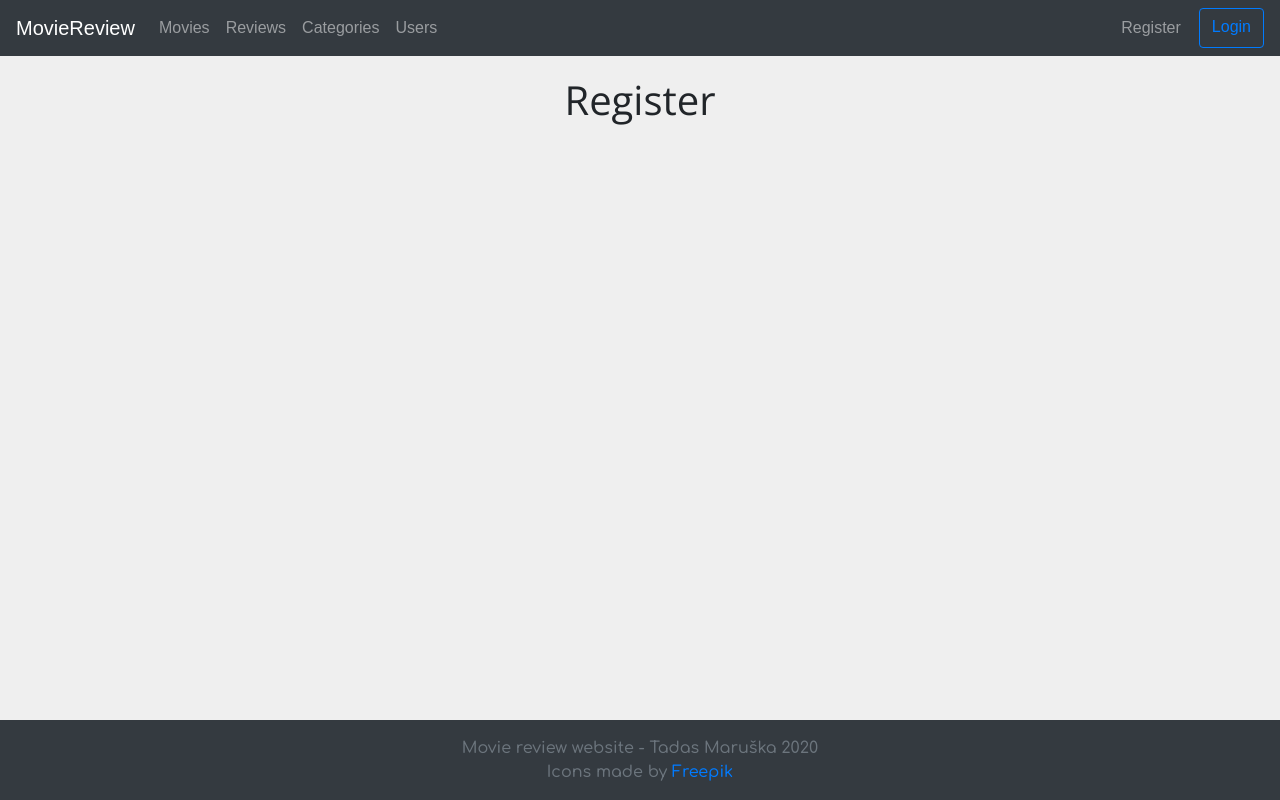
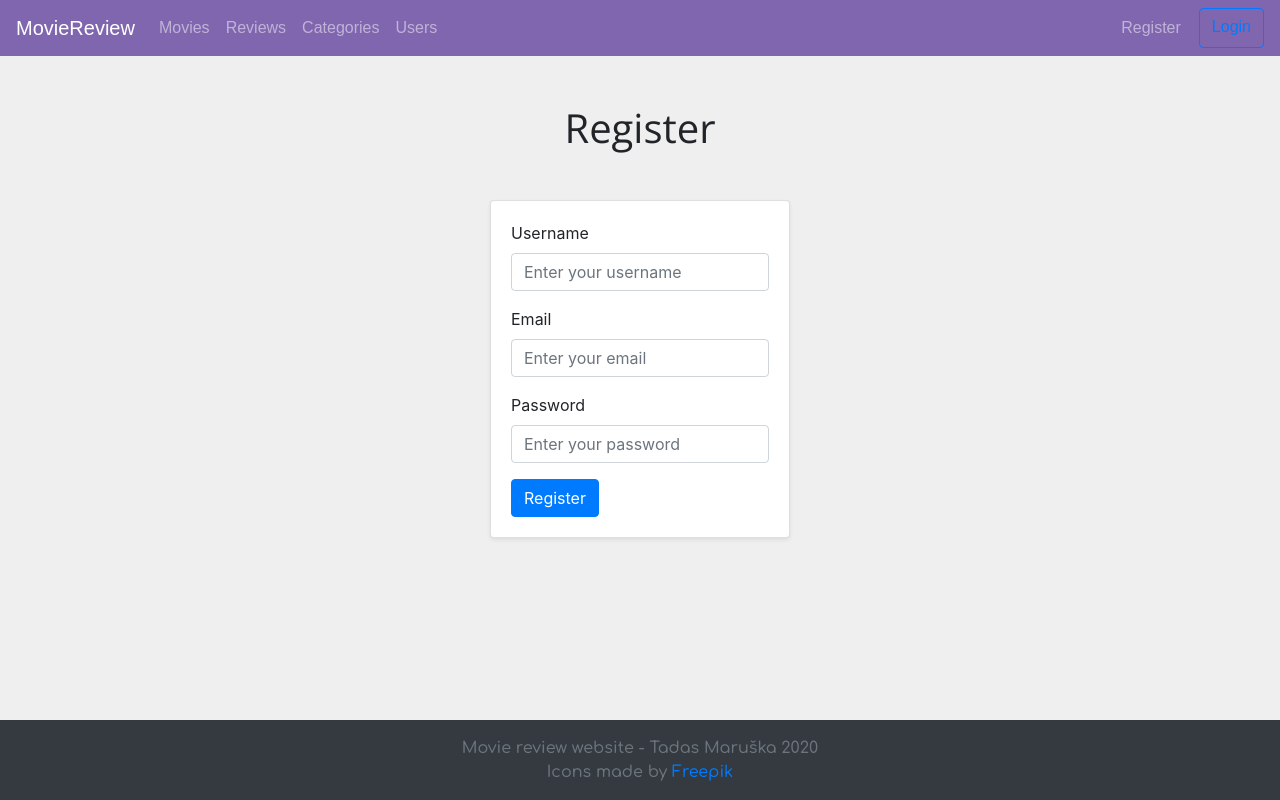
Before and after one commit to aksuram/MoviewReviewApp, a React (Create React App) app: page /register in a window 1280 px wide. Built offline with nearby package versions, Linux system fonts and the light colour scheme.

Commit message:
Fixed redirects and some other things

```diff
--- a/src/App.js
+++ b/src/App.js
@@ -88,7 +88,7 @@ class App extends Component {
             )}
           />
           <Route
-            path="/user"
+            path="/user/:id(\d+)"
             exact
             component={(props) => (
               <User refreshApp={this.refreshApp} {...props} />
@@ -188,7 +188,7 @@ class App extends Component {
             )}
           />
           <Route
-            path="/user"
+            path="/user/:id(\d+)"
             exact
             component={(props) => (
               <User refreshApp={this.refreshApp} {...props} />
@@ -288,7 +288,7 @@ class App extends Component {
             )}
           />
           <Route
-            path="/user"
+            path="/user/:id(\d+)"
             exact
             component={(props) => (
               <User refreshApp={this.refreshApp} {...props} />
--- a/src/Header.js
+++ b/src/Header.js
@@ -200,10 +200,10 @@ class Header extends Component {
       <header>
         <Navbar
           collapseOnSelect
-          bg="dark"
           variant="dark"
           sticky="top"
           expand="md"
+          style={{ backgroundColor: "#8066af" }}
         >
           <Navbar.Brand
             as={Link}
--- a/src/Home.js
+++ b/src/Home.js
@@ -1,6 +1,5 @@
 import React, { Component } from "react";
 import { Image } from "react-bootstrap";
-import { Link } from "react-router-dom";
 
 class Home extends Component {
   render() {
@@ -10,7 +9,7 @@ class Home extends Component {
     }
 
     return (
-      <div className="container text-center">
+      <div className="container text-center home-container">
         <h1 className="text-center mt-4">Movie review website</h1>
         <Image
           src="https://images.unsplash.com/photo-1485846234645-a62644f84728?ixid=MXwxMjA3fDB8MHxwaG90by1wYWdlfHx8fGVufDB8fHw%3D&ixlib=rb-1.2.1&auto=format&fit=crop&w=1040&q=80"
--- a/src/Login.js
+++ b/src/Login.js
@@ -2,6 +2,15 @@ import React, { Component } from "react";
 import { Form, Button, Alert, Card } from "react-bootstrap";
 import { Redirect } from "react-router-dom";
 import { loginUser } from "./authentication";
+import {
+  API_URL,
+  NUMBER_PATTERN,
+  WORD_PATTERN,
+  USERNAME_PATTERN,
+  EMAIL_PATTERN,
+  DOUBLE_PATTERN,
+  DATE_PATTERN,
+} from "./settings";
 
 class Login extends Component {
   constructor(props) {
@@ -64,10 +73,12 @@ class Login extends Component {
                 <Form.Label>Username</Form.Label>
                 <Form.Control
                   name="username"
-                  type="username"
+                  type="text"
                   placeholder="Enter your username"
                   maxLength="50"
                   required="required"
+                  pattern={USERNAME_PATTERN}
+                  title="Enter a viable username from 5 to 50 characters using alfanumerics"
                   value={this.state.username}
                   onChange={this.handleChange}
                 />
@@ -80,6 +91,7 @@ class Login extends Component {
                   maxLength="60"
                   required="required"
                   placeholder="Enter your password"
+                  title="Password needs to be at least 8 characters long"
                   value={this.state.password}
                   onChange={this.handleChange}
                 />
--- a/src/Movie.js
+++ b/src/Movie.js
@@ -1,5 +1,5 @@
 import React, { Component } from "react";
-import { Card, Row, Col, Image, Button, Modal } from "react-bootstrap";
+import { Card, Row, Col, Image, Button, Modal, Alert } from "react-bootstrap";
 import { API_URL } from "./settings";
 import { ReactComponent as StarIcon } from "./icons/star-with-five-points.svg";
 import { getUserRole } from "./authentication";
@@ -173,8 +173,15 @@ class Movie extends Component {
     let message = null;
     if (response.status === 200) {
       message = "Successfully deleted a movie";
+      //window.location.href = "/movies";
 
-      this.setState({ message: message, error: false });
+      this.setState({
+        message: message,
+        error: false,
+        showModal: false,
+        movie: null,
+        button: null,
+      });
     } else {
       if (response.status === 401) {
         message = "Unauthorized to delete movies";
@@ -190,7 +197,7 @@ class Movie extends Component {
         message = "Error: Unknown exception occured";
       }
 
-      this.setState({ message: message, error: true });
+      this.setState({ message: message, error: true, showModal: false });
       //TODO: redirect to movie list
     }
   };
@@ -219,10 +226,17 @@ class Movie extends Component {
         </Modal.Body>
       </Modal>
     );
+    let alert = null;
+    if (this.state.error) {
+      alert = <Alert variant="danger">Couldn't delete the movie</Alert>;
+    } else if (this.state.movie === null && !this.state.error) {
+      alert = <Alert variant="success">Successfully deleted the movie</Alert>;
+    }
 
     return (
       <div className="container">
         <h1 className="text-center mt-4 title-cutoff">{this.state.title}</h1>
+        {alert}
         {modal}
         {this.state.movie}
         {this.state.button}
--- a/src/Register.js
+++ b/src/Register.js
@@ -1,11 +1,147 @@
 import React, { Component } from "react";
+import { Form, Button, Alert, Card } from "react-bootstrap";
+import { Redirect } from "react-router-dom";
+import { API_URL, USERNAME_PATTERN, EMAIL_PATTERN } from "./settings";
 
 class Register extends Component {
+  constructor(props) {
+    super(props);
+    this.state = {
+      username: "",
+      email: "",
+      password: "",
+      message: null,
+      error: false,
+      successfull: false,
+    };
+  }
+
+  handleChange = (event) => {
+    const target = event.target;
+    const value = target.value;
+    const name = target.name;
+
+    this.setState({
+      [name]: value,
+    });
+  };
+
+  register = async (event) => {
+    event.preventDefault();
+
+    const formData = {
+      username: this.state.username,
+      email: this.state.email,
+      password: this.state.password,
+    };
+
+    const response = await fetch(`${API_URL}/users`, {
+      method: "POST",
+      headers: {
+        "Content-Type": "application/json",
+      },
+      body: JSON.stringify(formData),
+    });
+
+    let message = null;
+    if (response.status === 201) {
+      message = "Registration was successfull";
+
+      this.setState({ message: message, error: false, successfull: true });
+    } else {
+      if (response.status === 409) {
+        message = "A user already exists with the same name";
+      } else if (response.status === 500) {
+        message = "Error: Unknown exception occured";
+      } else {
+        message = "Error: Unknown exception occured";
+      }
+
+      this.setState({ message: message, error: true, successfull: false });
+    }
+    //TODO: refresh page ?
+  };
+
   render() {
     document.title = "Register";
+    let form;
+    let error;
+
+    if (this.state.error) {
+      error = <Alert variant="danger">{this.state.message}</Alert>;
+    }
+
+    if (!this.state.error && this.state.successfull) {
+      //this.setState({ error: false, message: null }); ??
+      //TODO: REFRESH THE PAGE?
+      //this.props.refreshHome();
+      form = <Redirect to="/login" />;
+    } else {
+      form = (
+        <Card
+          style={{ width: "300px", display: "table", margin: "0 auto" }}
+          className="mt-5 shadow-sm"
+        >
+          <Card.Body>
+            <Form onSubmit={this.register}>
+              <Form.Group>
+                <Form.Label>Username</Form.Label>
+                <Form.Control
+                  name="username"
+                  type="text"
+                  placeholder="Enter your username"
+                  maxLength="50"
+                  minLength="5"
+                  required="required"
+                  pattern={USERNAME_PATTERN}
+                  title="Enter a viable username from 5 to 50 characters using alfanumerics"
+                  value={this.state.username}
+                  onChange={this.handleChange}
+                />
+              </Form.Group>
+              <Form.Group>
+                <Form.Label>Email</Form.Label>
+                <Form.Control
+                  name="email"
+                  type="text"
+                  placeholder="Enter your email"
+                  maxLength="100"
+                  minLength="5"
+                  required="required"
+                  pattern={EMAIL_PATTERN}
+                  title="Enter a viable email from 5 to 100 characters long"
+                  value={this.state.email}
+                  onChange={this.handleChange}
+                />
+              </Form.Group>
+              <Form.Group>
+                <Form.Label>Password</Form.Label>
+                <Form.Control
+                  name="password"
+                  type="password"
+                  maxLength="60"
+                  minLength="8"
+                  required="required"
+                  placeholder="Enter your password"
+                  title="Password needs to be at least 8 characters long"
+                  value={this.state.password}
+                  onChange={this.handleChange}
+                />
+              </Form.Group>
+              {error}
+              <Button variant="primary" type="submit">
+                Register
+              </Button>
+            </Form>
+          </Card.Body>
+        </Card>
+      );
+    }
+
     return (
-      <div className="container text-center">
-        <h1>Register</h1>
+      <div className="container">
+        <h1 className="text-center mt-5">Register</h1>
+        {form}
       </div>
     );
   }
--- a/src/User.js
+++ b/src/User.js
@@ -1,11 +1,40 @@
 import React, { Component } from "react";
+import { API_URL } from "./settings";
 
 class User extends Component {
+  constructor(props) {
+    super(props);
+    this.state = {
+      user: null,
+    };
+  }
+
+  async componentDidMount() {
+    let user = null;
+    const response = await fetch(
+      `${API_URL}/users/${this.props.match.params.id}`,
+      {
+        method: "GET",
+        headers: {
+          "Content-Type": "application/json",
+        },
+      }
+    );
+
+    if (response.status === 200) {
+      let responseBody = await response.json();
+      console.log(responseBody);
+      this.setState({ user: user });
+    } else {
+      console.log("ERROR couldn't get user");
+    }
+  }
+
   render() {
     document.title = "User";
     return (
-      <div className="container text-center">
-        <h1>User</h1>
+      <div className="container">
+        <h1 className="text-center mt-4 mb-3">User</h1>
       </div>
     );
   }
--- a/src/style.css
+++ b/src/style.css
@@ -89,6 +89,10 @@ p {
     margin-bottom: 5px;
 }
 
+.custom-navbar {
+    background-color: #b39ddb;
+}
+
 .movie-image {
     max-width: 100%;
 }
@@ -109,6 +113,10 @@ p {
         max-width: 600px;
     }
 
+    .home-container {
+        max-width: 800px;
+    }
+
     div.custom-container
     {
         padding-top: 15px;
```
Also changed, not shown: src/Movies.js (+31 -16 lines).
